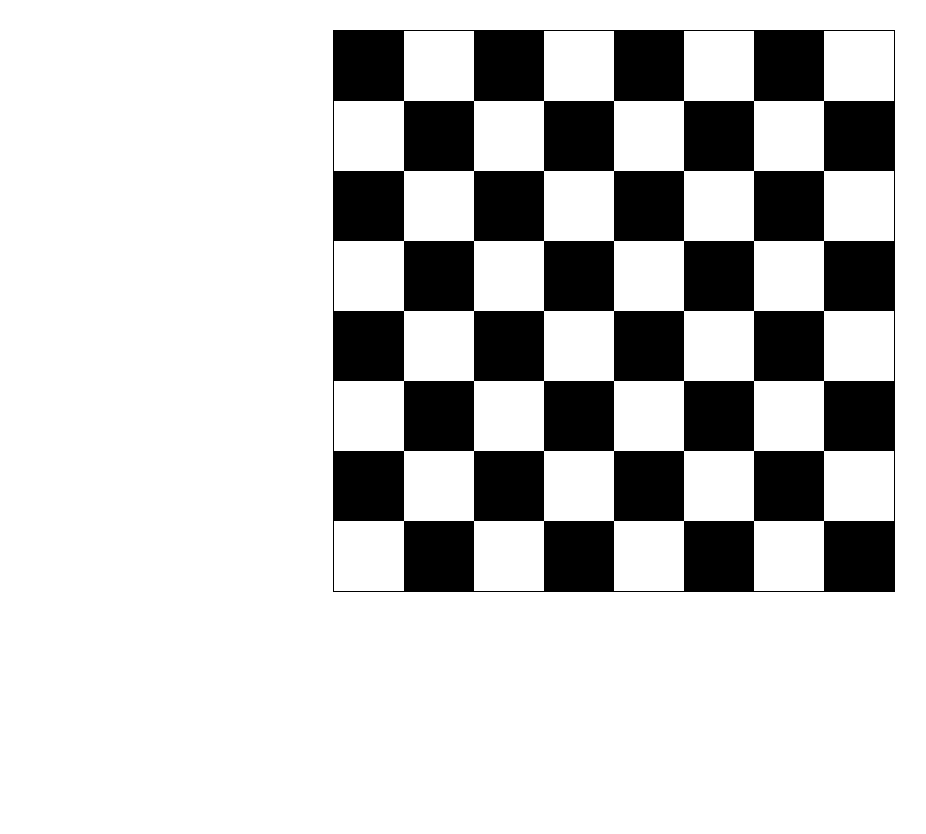
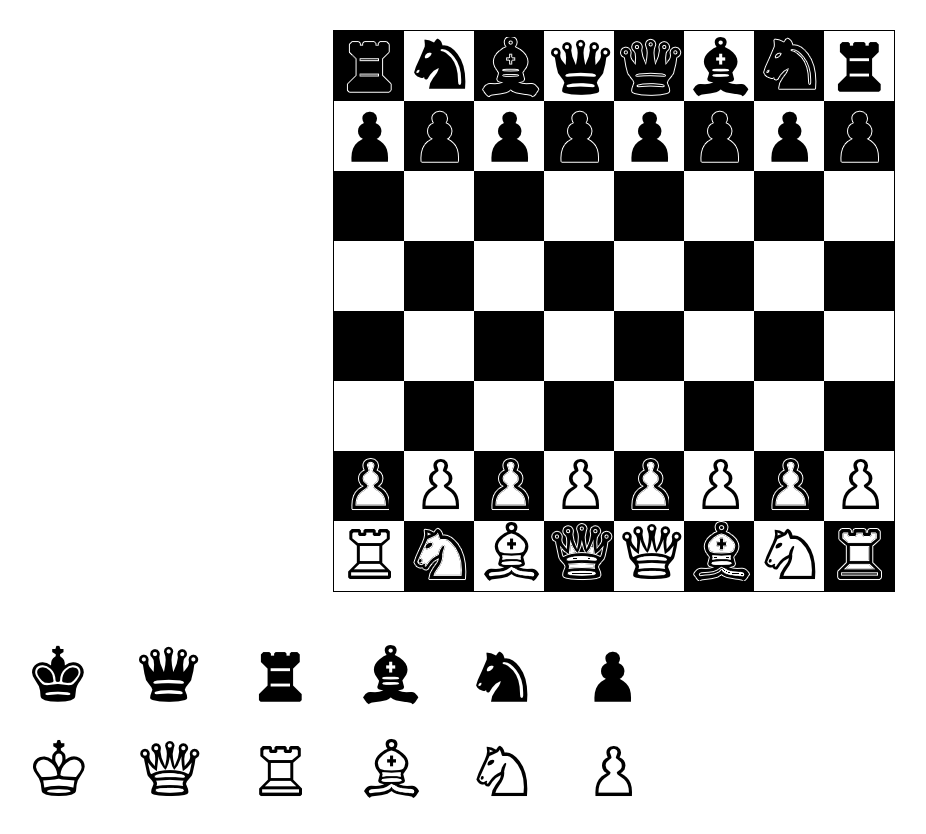
Before and after one commit to Startonio/chess-board, a plain HTML site: page index.html in a window 1280 px wide. Shown: the whole page, without its empty margins (26-952 px from the left). Before the commit the page ends 800 px from the top, so only its background shows below. Drawn offline with Linux system fonts and the light colour scheme.

Commit message:
add img chess

```diff
--- a/index.html
+++ b/index.html
@@ -8,7 +8,7 @@
   </head>
   <body>
     <div class="main-block-chess"></div>
-    <img src="" alt="" />
+    <img src="./сhess_symbols_set_.png" alt="шахмати" />
     <script src="./js/js-file.js"></script>
   </body>
 </html>
--- a/js/js-file.js
+++ b/js/js-file.js
@@ -55,6 +55,7 @@ function drawChess() {
 
       if (figure[i] !== undefined && figure[i][j] !== undefined) {
         block.style.backgroundImage = 'url(сhess_symbols_set_.png)';
+        block.style.backgroundPosition = figure[i][j];
       }
       mainBlockChess.appendChild(block);
       flag = !flag;
```
Also changed, not shown: сhess_symbols_set_.png (added).
